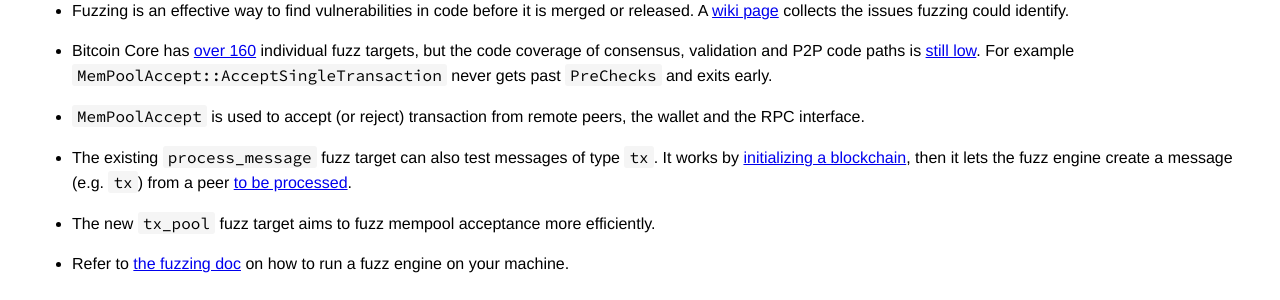
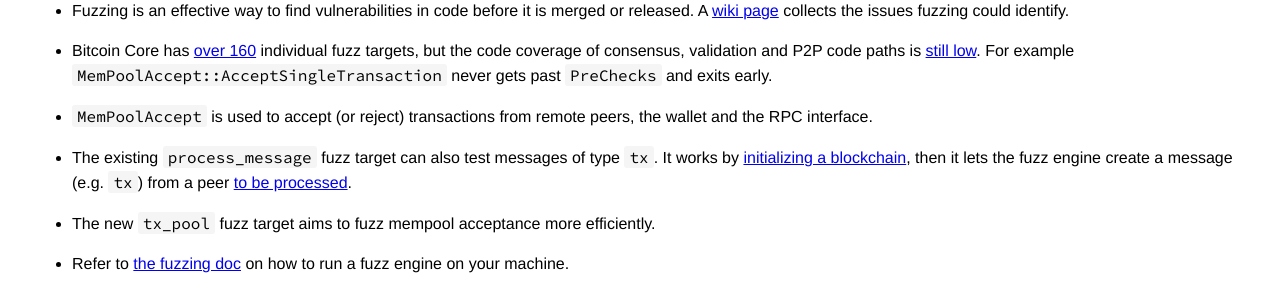
Before and after one commit to bitcoin-core-review-club/website, a Jekyll site: the page built from _posts/2021-03-17-#21142.md, in a window 1280 px wide. Shown: the part 382-682 px from the top of the page. Built offline with Jekyll 4.4.1, drawn with Linux system fonts in a browser that asks for light colours.

Commit message:
Update _posts/2021-03-17-#21142.md
Co-authored-by: Jon Atack <jon@atack.com>

```diff
--- a/_posts/2021-03-17-#21142.md
+++ b/_posts/2021-03-17-#21142.md
@@ -25,7 +25,7 @@ commit:
   example `MemPoolAccept::AcceptSingleTransaction` never gets past `PreChecks`
   and exits early.
 
-- `MemPoolAccept` is used to accept (or reject) transaction from remote peers, the wallet and the RPC interface.
+- `MemPoolAccept` is used to accept (or reject) transactions from remote peers, the wallet and the RPC interface.
 
 - The existing `process_message` fuzz target can also test messages of type
   `tx`. It works by [initializing a
```
